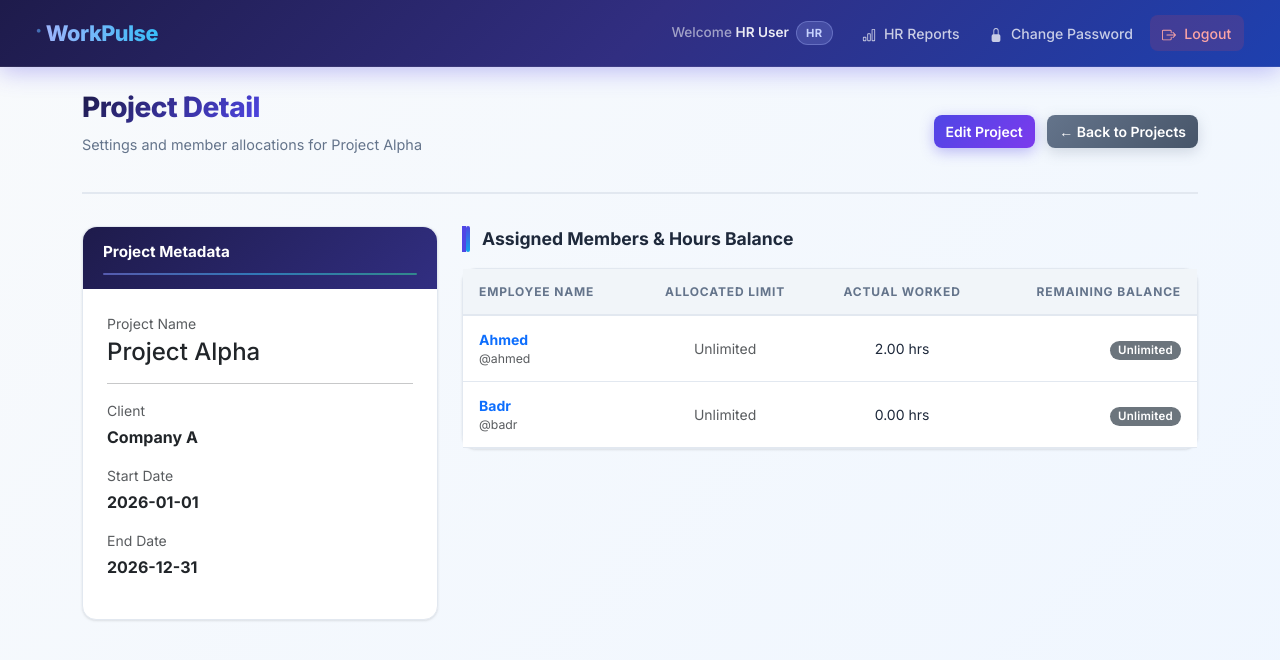
After one commit to ahmadElsharawy/WorkPulse, a Flask app: page /hr/projects/1 in a window 1280 px wide. The commit adds this page. Shown: the top 660 px of the page. Run offline with Flask 3, Linux system fonts and the light colour scheme; a user stored in the database is signed in; data comes from the database, SQL or seed files in the repository.

Commit message:
Implement employee project hour limits, dynamic dashboard balance sidebar, HR detailed views for employees and projects, and realistic mock data seeding v2.0.0

```diff
--- a/app.py
+++ b/app.py
@@ -141,11 +141,17 @@ def init_db():
         CREATE TABLE IF NOT EXISTS employee_projects (
             employee_id INTEGER NOT NULL,
             project_id INTEGER NOT NULL,
+            allocated_hours INTEGER DEFAULT 0,
             FOREIGN KEY(employee_id) REFERENCES users(id) ON DELETE CASCADE,
             FOREIGN KEY(project_id) REFERENCES projects(id) ON DELETE CASCADE,
             PRIMARY KEY (employee_id, project_id)
         )
     ''')
+    try:
+        db.execute('ALTER TABLE employee_projects ADD COLUMN allocated_hours INTEGER DEFAULT 0')
+        db.commit()
+    except sqlite3.OperationalError:
+        pass
     # Projects table
     db.execute('''
         CREATE TABLE IF NOT EXISTS projects (
@@ -270,39 +276,64 @@ def seed_mock_data():
                        (emp_id, mgr))
     db.commit()
 
-    # Assign projects to employees (1 to 5 random projects)
+    # Assign projects to employees (1 to 5 random projects) and set allocated hours
     for emp_id in employee_ids:
         emp_projects = random.sample(project_ids, k=random.randint(1, 5))
         for p_id in emp_projects:
-            db.execute('INSERT INTO employee_projects (employee_id, project_id) VALUES (?,?)', (emp_id, p_id))
+            allocated = random.choice([0, 10, 20, 45, 75, 120, 160]) # 0 means unlimited
+            db.execute('INSERT INTO employee_projects (employee_id, project_id, allocated_hours) VALUES (?,?,?)', (emp_id, p_id, allocated))
     db.commit()
 
     # Create tasks
     now = datetime.utcnow()
+    total_tasks_created = 0
     for emp_id in employee_ids:
-        # Fetch assigned projects
-        rows = db.execute('SELECT project_id FROM employee_projects WHERE employee_id = ?', (emp_id,)).fetchall()
-        emp_project_ids = [r['project_id'] for r in rows]
-        if not emp_project_ids:
-            emp_project_ids = project_ids
-
-        # Generate a realistic workload per employee (50‑150 completed tasks)
-        num_tasks = random.randint(50, 150)
-        for _ in range(num_tasks):
-            project_id = random.choice(emp_project_ids)
-            # Distribute tasks over the last 6‑12 months
-            days_ago = random.randint(180, 365)
-            created_at = now - timedelta(days=days_ago,
-                                         hours=random.randint(0, 23),
-                                         minutes=random.randint(0, 59))
-            created_str = created_at.strftime('%Y-%m-%d %H:%M:%S')
-            # Random duration between 0.5h and 8h
-            duration = random.randint(1800, 28800)
-            status = 'Completed'
-            db.execute('INSERT INTO tasks (employee_id, project_id, title, description, status, created_at, running_duration, creator_id) VALUES (?,?,?,?,?,?,?,?)',
-                       (emp_id, project_id, 'Task', 'Generated task', status, created_str, duration, emp_id))
+        # Fetch assigned projects and their allocations
+        rows = db.execute('SELECT project_id, allocated_hours FROM employee_projects WHERE employee_id = ?', (emp_id,)).fetchall()
+        for row in rows:
+            p_id = row['project_id']
+            allocated = row['allocated_hours']
+
+            # Determine target total seconds worked on this project
+            if allocated > 0:
+                # 30% chance to exceed the allocated hours (generating negative balance)
+                if random.random() < 0.3:
+                    target_hours = allocated * random.uniform(1.05, 1.30)
+                else:
+                    # 70% chance to stay within limit (generating positive balance)
+                    target_hours = allocated * random.uniform(0.15, 0.85)
+                target_seconds = int(target_hours * 3600)
+            else:
+                # Unlimited projects get random hours between 5 and 60
+                target_seconds = random.randint(5 * 3600, 60 * 3600)
+
+            # Distribute target_seconds among several tasks
+            remaining_seconds = target_seconds
+            while remaining_seconds > 0:
+                # Each task takes between 1 and 8 hours (3600 and 28800 seconds)
+                duration = random.randint(3600, min(28800, remaining_seconds))
+                if remaining_seconds - duration < 3600:
+                    # dump the small tail remainder here
+                    duration = remaining_seconds
+
+                remaining_seconds -= duration
+
+                # Distribute tasks over the last 90 days
+                days_ago = random.randint(1, 90)
+                created_at = now - timedelta(days=days_ago,
+                                             hours=random.randint(0, 23),
+                                             minutes=random.randint(0, 59))
+                created_str = created_at.strftime('%Y-%m-%d %H:%M:%S')
+
+                status = random.choice(['Finish', 'Pause'])
+                title = f"{fake.catch_phrase()} Task"
+                desc = fake.sentence()
+
+                db.execute('INSERT INTO tasks (employee_id, project_id, title, description, status, created_at, running_duration, creator_id) VALUES (?,?,?,?,?,?,?,?)',
+                           (emp_id, p_id, title, desc, status, created_str, duration, emp_id))
+                total_tasks_created += 1
     db.commit()
-    return {'projects': len(project_ids), 'employees': len(employee_ids), 'tasks_generated': 'variable'}
+    return {'projects': len(project_ids), 'employees': len(employee_ids), 'tasks_generated': total_tasks_created}
 
 # ---------- Manager helpers ----------
 
@@ -647,6 +678,77 @@ def hr_projects():
     projects = db.execute('SELECT * FROM projects').fetchall()
     return render_template('hr_projects.html', projects=projects)
 
+@app.route('/hr/employees/<int:user_id>')
+@role_required('HR')
+def hr_employee_detail(user_id):
+    db = get_db()
+    employee = db.execute('SELECT * FROM users WHERE id = ? AND role != ?', (user_id, 'HR')).fetchone()
+    if not employee:
+        flash('Employee not found.', 'danger')
+        return redirect(url_for('hr_employees'))
+
+    projects = db.execute('''
+        SELECT p.id, p.name, ep.allocated_hours,
+               COALESCE(SUM(t.running_duration), 0) AS worked_seconds
+        FROM projects p
+        JOIN employee_projects ep ON p.id = ep.project_id
+        LEFT JOIN tasks t ON p.id = t.project_id AND t.employee_id = ep.employee_id
+        WHERE ep.employee_id = ?
+        GROUP BY p.id
+        ORDER BY p.name
+    ''', (user_id,)).fetchall()
+
+    project_details = []
+    for p in projects:
+        allocated = p['allocated_hours']
+        worked_hours = p['worked_seconds'] / 3600.0
+        remaining = allocated - worked_hours if allocated > 0 else 0
+        project_details.append({
+            'id': p['id'],
+            'name': p['name'],
+            'allocated_hours': allocated,
+            'worked_hours': worked_hours,
+            'remaining_hours': remaining
+        })
+
+    return render_template('hr_employee_detail.html', employee=employee, projects=project_details)
+
+@app.route('/hr/projects/<int:project_id>')
+@role_required('HR')
+def hr_project_detail(project_id):
+    db = get_db()
+    project = db.execute('SELECT * FROM projects WHERE id = ?', (project_id,)).fetchone()
+    if not project:
+        flash('Project not found.', 'danger')
+        return redirect(url_for('hr_projects'))
+
+    employees = db.execute('''
+        SELECT u.id, u.full_name, u.username, ep.allocated_hours,
+               COALESCE(SUM(t.running_duration), 0) AS worked_seconds
+        FROM users u
+        JOIN employee_projects ep ON u.id = ep.employee_id
+        LEFT JOIN tasks t ON ep.project_id = t.project_id AND t.employee_id = u.id
+        WHERE ep.project_id = ?
+        GROUP BY u.id
+        ORDER BY u.full_name
+    ''', (project_id,)).fetchall()
+
+    employee_details = []
+    for emp in employees:
+        allocated = emp['allocated_hours']
+        worked_hours = emp['worked_seconds'] / 3600.0
+        remaining = allocated - worked_hours if allocated > 0 else 0
+        employee_details.append({
+            'id': emp['id'],
+            'full_name': emp['full_name'],
+            'username': emp['username'],
+            'allocated_hours': allocated,
+            'worked_hours': worked_hours,
+            'remaining_hours': remaining
+        })
+
+    return render_template('hr_project_detail.html', project=project, employees=employee_details)
+
 @app.route('/hr/projects/add', methods=['POST'])
 @role_required('HR')
 def add_project():
@@ -999,7 +1101,9 @@ def add_employee():
                 set_manager_ids(employee_id, manager_ids)
 
                 for p_id in project_ids:
-                    db.execute('INSERT INTO employee_projects (employee_id, project_id) VALUES (?,?)', (employee_id, int(p_id)))
+                    hours_val = request.form.get(f'allocated_hours_{p_id}', '0').strip()
+                    hours = int(hours_val) if hours_val.isdigit() else 0
+                    db.execute('INSERT INTO employee_projects (employee_id, project_id, allocated_hours) VALUES (?,?,?)', (employee_id, int(p_id), hours))
                 db.commit()
 
             flash('Employee added.', 'success')
@@ -1048,7 +1152,9 @@ def edit_employee(user_id):
 
             db.execute('DELETE FROM employee_projects WHERE employee_id = ?', (user_id,))
             for p_id in project_ids:
-                db.execute('INSERT INTO employee_projects (employee_id, project_id) VALUES (?,?)', (user_id, int(p_id)))
+                hours_val = request.form.get(f'allocated_hours_{p_id}', '0').strip()
+                hours = int(hours_val) if hours_val.isdigit() else 0
+                db.execute('INSERT INTO employee_projects (employee_id, project_id, allocated_hours) VALUES (?,?,?)', (user_id, int(p_id), hours))
             db.commit()
 
             flash('Employee updated.', 'success')
@@ -1066,10 +1172,11 @@ def edit_employee(user_id):
             current_managers.append(r['username'])
 
     projects = db.execute("SELECT * FROM projects ORDER BY name").fetchall()
-    current_proj_rows = db.execute("SELECT project_id FROM employee_projects WHERE employee_id = ?", (user_id,)).fetchall()
+    current_proj_rows = db.execute("SELECT project_id, allocated_hours FROM employee_projects WHERE employee_id = ?", (user_id,)).fetchall()
     current_project_ids = [r['project_id'] for r in current_proj_rows]
-
-    return render_template('edit_employee.html', user=user, employees=employees, current_managers=current_managers, projects=projects, current_project_ids=current_project_ids)
+    project_allocations = {r['project_id']: r['allocated_hours'] for r in current_proj_rows}
+
+    return render_template('edit_employee.html', user=user, employees=employees, current_managers=current_managers, projects=projects, current_project_ids=current_project_ids, project_allocations=project_allocations)
 
 @app.route('/hr/delete/<int:user_id>', methods=['POST'])
 @role_required('HR')
@@ -1265,6 +1372,30 @@ def employee_dashboard():
         ORDER BY creator.full_name
     ''', (current_user.id,)).fetchall()
 
+    # Fetch assigned projects and remaining hour balances
+    balance_rows = db.execute('''
+        SELECT p.id, p.name, ep.allocated_hours,
+               COALESCE(SUM(t.running_duration), 0) AS worked_seconds
+        FROM projects p
+        JOIN employee_projects ep ON p.id = ep.project_id
+        LEFT JOIN tasks t ON p.id = t.project_id AND t.employee_id = ep.employee_id
+        WHERE ep.employee_id = ?
+        GROUP BY p.id
+        ORDER BY p.name
+    ''', (current_user.id,)).fetchall()
+
+    assigned_project_balances = []
+    for r in balance_rows:
+        allocated = r['allocated_hours']
+        worked_hours = r['worked_seconds'] / 3600.0
+        remaining_hours = allocated - worked_hours if allocated > 0 else 0
+        assigned_project_balances.append({
+            'id': r['id'],
+            'name': r['name'],
+            'allocated_hours': allocated,
+            'remaining_hours': remaining_hours
+        })
+
     return render_template(
         'employee.html',
         tasks=tasks,
@@ -1284,7 +1415,8 @@ def employee_dashboard():
         selected_sub_statuses=selected_sub_statuses,
         sub_created_from=sub_created_from,
         sub_created_to=sub_created_to,
-        selected_sub_creators=selected_sub_creators
+        selected_sub_creators=selected_sub_creators,
+        assigned_project_balances=assigned_project_balances
     )
 
 @app.route('/employee/add', methods=['GET', 'POST'])
@@ -1301,14 +1433,32 @@ def add_task():
         db.commit()
         flash('Task added.', 'success')
         return redirect(url_for('employee_dashboard'))
-    projects = db.execute('''
-        SELECT p.* FROM projects p
+    projects_raw = db.execute('''
+        SELECT p.id, p.name, ep.allocated_hours,
+               COALESCE(SUM(t.running_duration), 0) AS worked_seconds
+        FROM projects p
         JOIN employee_projects ep ON p.id = ep.project_id
+        LEFT JOIN tasks t ON p.id = t.project_id AND t.employee_id = ep.employee_id
         WHERE ep.employee_id = ?
+        GROUP BY p.id
         ORDER BY p.name
     ''', (current_user.id,)).fetchall()
+
+    projects = []
+    for p in projects_raw:
+        allocated = p['allocated_hours']
+        if allocated == 0:
+            name_with_balance = f"{p['name']} (Unlimited hours)"
+        else:
+            worked_hours = p['worked_seconds'] / 3600.0
+            remaining = allocated - worked_hours
+            name_with_balance = f"{p['name']} ({remaining:.2f} hrs remaining of {allocated} hrs)"
+        projects.append({'id': p['id'], 'name': name_with_balance})
+
     if not projects:
-        projects = db.execute('SELECT * FROM projects').fetchall()
+        raw_fallback = db.execute('SELECT * FROM projects ORDER BY name').fetchall()
+        projects = [{'id': p['id'], 'name': f"{p['name']} (Unlimited hours)"} for p in raw_fallback]
+
     return render_template('add_task.html', projects=projects)
 
 @app.route('/employee/edit/<int:task_id>', methods=['GET', 'POST'])
@@ -1359,14 +1509,32 @@ def edit_task(task_id):
         flash('Task updated.', 'success')
         return redirect(url_for('employee_dashboard'))
 
-    projects = db.execute('''
-        SELECT p.* FROM projects p
+    projects_raw = db.execute('''
+        SELECT p.id, p.name, ep.allocated_hours,
+               COALESCE(SUM(t.running_duration), 0) AS worked_seconds
+        FROM projects p
         JOIN employee_projects ep ON p.id = ep.project_id
+        LEFT JOIN tasks t ON p.id = t.project_id AND t.employee_id = ep.employee_id
         WHERE ep.employee_id = ?
+        GROUP BY p.id
         ORDER BY p.name
     ''', (current_user.id,)).fetchall()
+
+    projects = []
+    for p in projects_raw:
+        allocated = p['allocated_hours']
+        if allocated == 0:
+            name_with_balance = f"{p['name']} (Unlimited hours)"
+        else:
+            worked_hours = p['worked_seconds'] / 3600.0
+            remaining = allocated - worked_hours
+            name_with_balance = f"{p['name']} ({remaining:.2f} hrs remaining of {allocated} hrs)"
+        projects.append({'id': p['id'], 'name': name_with_balance})
+
     if not projects:
-        projects = db.execute('SELECT * FROM projects').fetchall()
+        raw_fallback = db.execute('SELECT * FROM projects ORDER BY name').fetchall()
+        projects = [{'id': p['id'], 'name': f"{p['name']} (Unlimited hours)"} for p in raw_fallback]
+
     return render_template('edit_task.html', task=task, projects=projects)
 
 @app.route('/employee/task/<int:task_id>/update_status', methods=['POST'])
@@ -1487,22 +1655,45 @@ def add_subordinate_task(sub_id):
         db.commit()
         flash('Task assigned to employee.', 'success')
         return redirect(url_for('view_subordinate_tasks', sub_id=sub_id))
-    projects = db.execute('''
-        SELECT p.* FROM projects p
+    projects_raw = db.execute('''
+        SELECT p.id, p.name, ep_sub.allocated_hours,
+               COALESCE(SUM(t.running_duration), 0) AS worked_seconds
+        FROM projects p
         JOIN employee_projects ep_sub ON p.id = ep_sub.project_id
         JOIN employee_projects ep_mgr ON p.id = ep_mgr.project_id
+        LEFT JOIN tasks t ON p.id = t.project_id AND t.employee_id = ep_sub.employee_id
         WHERE ep_sub.employee_id = ? AND ep_mgr.employee_id = ?
+        GROUP BY p.id
         ORDER BY p.name
     ''', (sub_id, current_user.id)).fetchall()
-    if not projects:
-        projects = db.execute('''
-            SELECT p.* FROM projects p
+
+    if not projects_raw:
+        projects_raw = db.execute('''
+            SELECT p.id, p.name, ep.allocated_hours,
+                   COALESCE(SUM(t.running_duration), 0) AS worked_seconds
+            FROM projects p
             JOIN employee_projects ep ON p.id = ep.project_id
+            LEFT JOIN tasks t ON p.id = t.project_id AND t.employee_id = ep.employee_id
             WHERE ep.employee_id = ?
+            GROUP BY p.id
             ORDER BY p.name
         ''', (sub_id,)).fetchall()
+
+    projects = []
+    for p in projects_raw:
+        allocated = p['allocated_hours']
+        if allocated == 0:
+            name_with_balance = f"{p['name']} (Unlimited hours)"
+        else:
+            worked_hours = p['worked_seconds'] / 3600.0
+            remaining = allocated - worked_hours
+            name_with_balance = f"{p['name']} ({remaining:.2f} hrs remaining of {allocated} hrs)"
+        projects.append({'id': p['id'], 'name': name_with_balance})
+
     if not projects:
-        projects = db.execute('SELECT * FROM projects').fetchall()
+        raw_fallback = db.execute('SELECT * FROM projects ORDER BY name').fetchall()
+        projects = [{'id': p['id'], 'name': f"{p['name']} (Unlimited hours)"} for p in raw_fallback]
+
     return render_template('add_subordinate_task.html', subordinate=subordinate, projects=projects)
 
 # ---------- Init ----------
--- /dev/null
+++ b/templates/hr_project_detail.html
@@ -0,0 +1,100 @@
+{% extends 'base.html' %}
+{% block title %}{{ project.name }} Detail – WorkPulse{% endblock %}
+{% block content %}
+<div class='page-header'>
+  <div>
+    <h1 class='page-title'>Project Detail</h1>
+    <p class='page-subtitle'>Settings and member allocations for {{ project.name }}</p>
+  </div>
+  <div>
+    <a href='{{ url_for("edit_project", project_id=project.id) }}' class='btn btn-primary me-2'>Edit Project</a>
+    <a href='{{ url_for("hr_projects") }}' class='btn btn-secondary'>← Back to Projects</a>
+  </div>
+</div>
+
+<div class='row g-4'>
+  <!-- Project Settings Card -->
+  <div class='col-md-4'>
+    <div class='card h-100'>
+      <div class='card-header bg-dark text-white fw-bold'>
+        Project Metadata
+      </div>
+      <div class='card-body p-4'>
+        <div class='mb-3'>
+          <label class='text-muted small d-block mb-1'>Project Name</label>
+          <h4 class='mb-0'>{{ project.name }}</h4>
+        </div>
+        <hr>
+        <div class='mb-3'>
+          <label class='text-muted small d-block mb-1'>Client</label>
+          <strong>{{ project.client }}</strong>
+        </div>
+        <div class='mb-3'>
+          <label class='text-muted small d-block mb-1'>Start Date</label>
+          <strong>{{ project.start_date or '–' }}</strong>
+        </div>
+        <div class='mb-3'>
+          <label class='text-muted small d-block mb-1'>End Date</label>
+          <strong>{{ project.end_date or '–' }}</strong>
+        </div>
+      </div>
+    </div>
+  </div>
+
+  <!-- Assigned Members & Hour Balances -->
+  <div class='col-md-8'>
+    <div class='section-title'>Assigned Members & Hours Balance</div>
+    <div class='card'>
+      <div class='table-responsive'>
+        <table class='table mb-0 align-middle'>
+          <thead>
+            <tr>
+              <th class='ps-3'>Employee Name</th>
+              <th class='text-center'>Allocated Limit</th>
+              <th class='text-center'>Actual Worked</th>
+              <th class='text-end pe-3'>Remaining Balance</th>
+            </tr>
+          </thead>
+          <tbody>
+            {% for emp in employees %}
+            <tr>
+              <td class='ps-3'>
+                <a href="{{ url_for('hr_employee_detail', user_id=emp.id) }}" class='fw-bold text-decoration-none'>{{ emp.full_name }}</a>
+                <div class='text-muted small'>@{{ emp.username }}</div>
+              </td>
+              <td class='text-center'>
+                {% if emp.allocated_hours == 0 %}
+                  <span class='text-muted'>Unlimited</span>
+                {% else %}
+                  <strong>{{ "%.2f"|format(emp.allocated_hours) }} hrs</strong>
+                {% endif %}
+              </td>
+              <td class='text-center'>
+                {{ "%.2f"|format(emp.worked_hours) }} hrs
+              </td>
+              <td class='text-end pe-3'>
+                {% if emp.allocated_hours == 0 %}
+                  <span class='badge bg-secondary px-2 py-1'>Unlimited</span>
+                {% else %}
+                  {% if emp.remaining_hours < 0 %}
+                    <span class='badge bg-danger px-2 py-1'>{{ "%.2f"|format(emp.remaining_hours) }} hrs</span>
+                  {% elif emp.remaining_hours < 5 %}
+                    <span class='badge bg-warning text-dark px-2 py-1'>{{ "%.2f"|format(emp.remaining_hours) }} hrs</span>
+                  {% else %}
+                    <span class='badge bg-success px-2 py-1'>{{ "%.2f"|format(emp.remaining_hours) }} hrs</span>
+                  {% endif %}
+                {% endif %}
+              </td>
+            </tr>
+            {% else %}
+            <tr>
+              <td colspan='4' class='text-center text-muted py-4'>No employees assigned to this project.</td>
+            </tr>
+            {% endfor %}
+          </tbody>
+        </table>
+      </div>
+    </div>
+  </div>
+</div>
+{% endblock %}
```
Also changed, not shown: templates/add_employee.html (+43 -6 lines), templates/edit_employee.html (+49 -6 lines), templates/employee.html (+59 -20 lines), templates/hr_employee_detail.html (added, +98 -0 lines), templates/hr_employees.html (+7 -1 lines), templates/hr_projects.html (+6 -4 lines).
